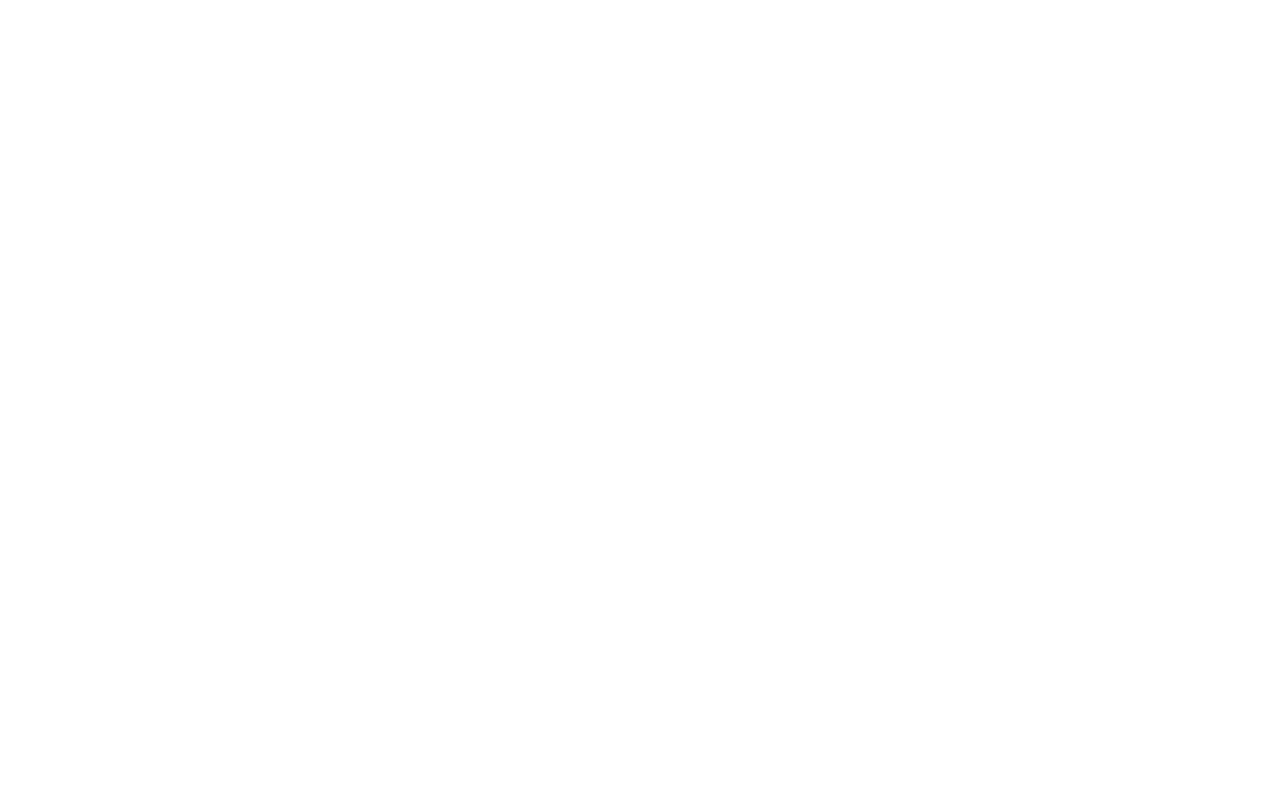
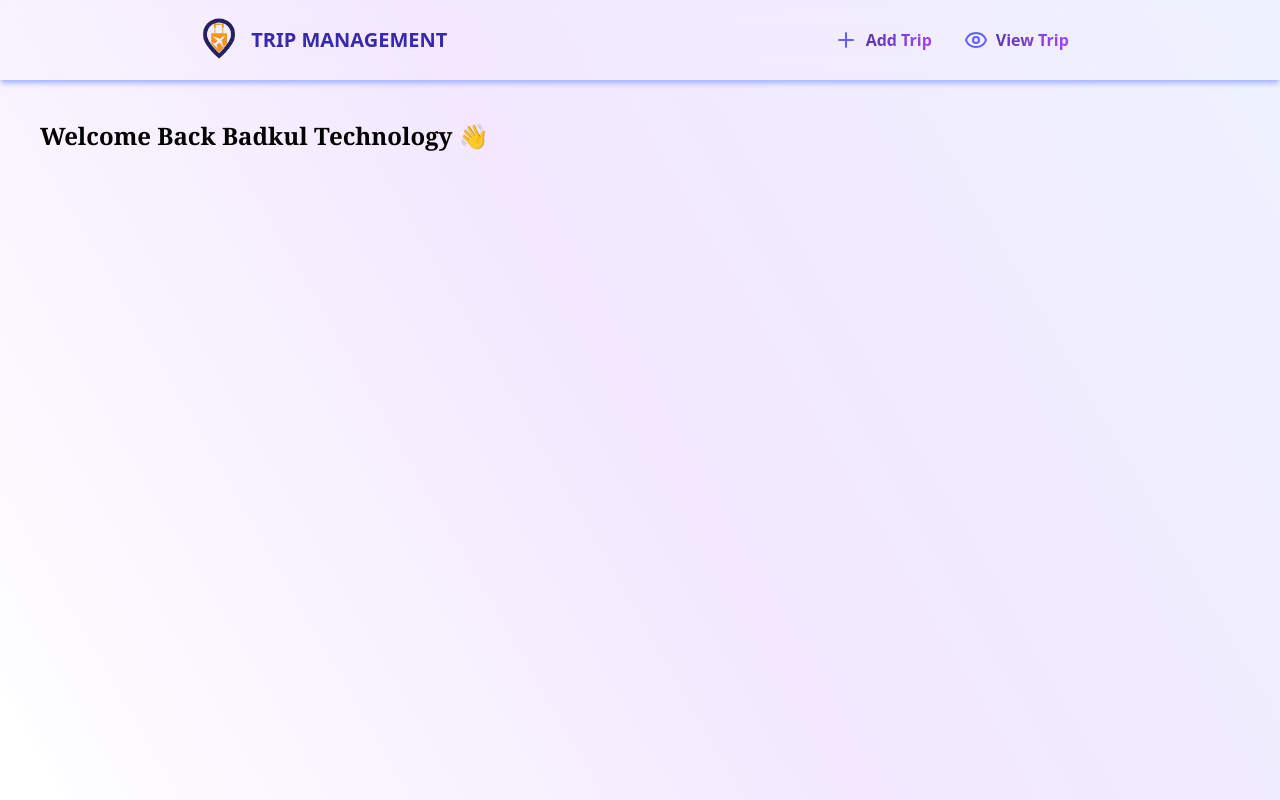
Before and after one commit to ashifpathan21/React-Trip-Management-SEP-2025-BT-REACT-OCT-2025-372, a React (Vite) app: page / in a window 1280 px wide. Built offline with nearby package versions, Linux system fonts and the light colour scheme.

Commit message:
add navbar

```diff
--- a/src/App.jsx
+++ b/src/App.jsx
@@ -1,11 +1,18 @@
-import React from 'react'
+import React from "react";
+import { Routes, Route } from "react-router-dom";
+import Dashboard from "./pages/Dashboard.jsx";
 
 const App = () => {
   return (
-    <div className="">
+    <div className="relative top-0 bg-linear-60 from-white via-purple-100 to-indigo-50 ">
 
+      <div className="content inset-0 bg-transparent ">
+        <Routes>
+          <Route path="/" element={<Dashboard />} />
+        </Routes>
+      </div>
     </div>
-  )
-}
+  );
+};
 
-export default App
+export default App;
--- /dev/null
+++ b/src/components/NavButton.jsx
@@ -0,0 +1,26 @@
+import React from "react";
+
+const NavButton = ({ text, icon, onClick }) => {
+  return (
+    <button
+      onClick={onClick}
+      className="relative flex items-center gap-2 p-2 font-semibold cursor-pointer
+                 bg-gradient-to-r from-indigo-900 via-purple-500 to-pink-500
+                 bg-[length:200%_100%] bg-clip-text text-transparent
+                 transition-all duration-500 hover:brightness-125"
+      style={{
+        backgroundPosition: "0% 0",
+        transition: "background-position 0.5s ease-in-out",
+      }}
+      onMouseEnter={(e) =>
+        (e.currentTarget.style.backgroundPosition = "100% 0")
+      }
+      onMouseLeave={(e) => (e.currentTarget.style.backgroundPosition = "0% 0")}
+    >
+      {icon && <span className="text-xl text-indigo-500  ">{icon}</span>}
+      {text}
+    </button>
+  );
+};
+
+export default NavButton;
--- /dev/null
+++ b/src/components/Navbar.jsx
@@ -0,0 +1,56 @@
+import React, { useState, useEffect } from "react";
+import NavButton from "./NavButton.jsx";
+import { Plus, Eye } from "lucide-react";
+import { useNavigate } from "react-router-dom";
+
+const Navbar = () => {
+  const [showNavbar, setShowNavbar] = useState(true);
+  const [lastScrollY, setLastScrollY] = useState(0);
+  const navigate = useNavigate();
+  useEffect(() => {
+    const handleScroll = () => {
+      if (window.scrollY > lastScrollY) {
+        setShowNavbar(false);
+      } else {
+        setShowNavbar(true);
+      }
+    };
+
+    window.addEventListener("scroll", handleScroll);
+
+    return () => window.removeEventListener("scroll", handleScroll);
+  }, [lastScrollY]);
+
+  return (
+    <div
+      className={`transition bg-transparent ${
+        showNavbar ? "translate-y-0" : "-translate-y-full"
+      } backdrop-blur-sm z-10  w-screen   shadow-md shadow-indigo-300  fixed top-0 flex justify-around items-center p-3  duration-500`}
+    >
+      <div className="flex p-1 items-center gap-3 ">
+        <img
+          src="/logo.png"
+          className="h-10 w-10 animate-bounce transition-all duration-300  aspect-square object-contain "
+        />
+        <h2 className="font-bold  text-xl uppercase text-indigo-800  ">
+          Trip Management
+        </h2>
+      </div>
+
+      <div className="flex gap-4 p-2 items-center ">
+        <NavButton
+          text={"Add Trip"}
+          icon={<Plus />}
+          onClick={() => navigate("/add")}
+        />
+        <NavButton
+          text={"View Trip"}
+          icon={<Eye />}
+          onClick={() => navigate("/trips")}
+        />
+      </div>
+    </div>
+  );
+};
+
+export default Navbar;
--- /dev/null
+++ b/src/components/Welcome.jsx
@@ -0,0 +1,12 @@
+import React from 'react'
+
+const Welcome = ({name}) => {
+  return (
+    <div className="pt-30 p-4 md:px-8 lg:px-10  ">
+      <h2 className="font-semibold font-serif text-2xl  ">Welcome Back {name} 👋 </h2>
+
+    </div>
+  )
+}
+
+export default Welcome
--- a/src/data/data.js
+++ b/src/data/data.js
@@ -1,4 +1,4 @@
-const trips = [
+export const tripsDummyData = [
   {
     id: 1,
     destination: "Paris",
--- a/src/index.css
+++ b/src/index.css
@@ -1 +1 @@
-@import "tailwindcss" ;
+@import "tailwindcss";
--- /dev/null
+++ b/src/pages/Dashboard.jsx
@@ -0,0 +1,29 @@
+import React, { useEffect, useState } from "react";
+import { setTrip } from "../slices/tripSlice.js";
+import { tripsDummyData } from "../data/data.js";
+import { useSelector, useDispatch } from "react-redux";
+import Navbar from "../components/Navbar.jsx";
+import Welcome from "../components/Welcome.jsx"
+const Dashboard = () => {
+  const dispatch = useDispatch();
+  const { trips } = useSelector((state) => state.trip);
+  const [tripData, setTripData] = useState([]);
+
+  useEffect(() => {
+    setTripData(trips);
+  }, [trips]);
+
+  useEffect(() => {
+    dispatch(setTrip(tripsDummyData));
+  }, []);
+
+  return (
+    <div className="relative min-h-screen  ">
+      <Navbar />
+       <Welcome name={"Badkul Technology"} />
+
+    </div>
+  );
+};
+
+export default Dashboard;
```
Also changed, not shown: package.json (+7 -0 lines), public/logo.png, 1 other file (tests, documents, lock files or other folders).
